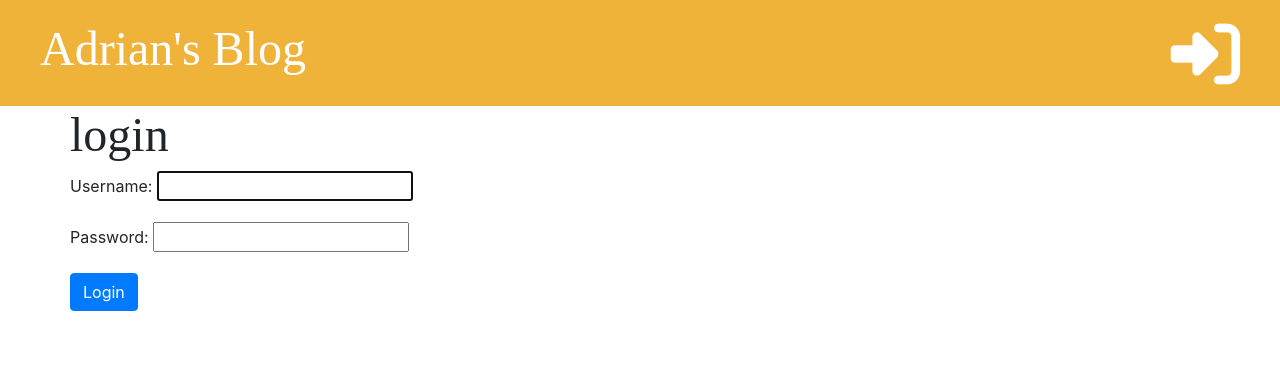
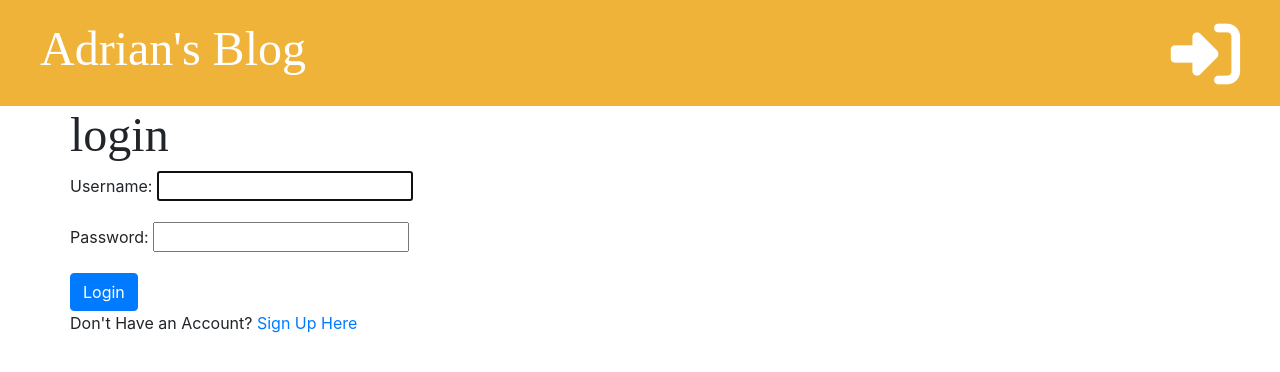
Before and after one commit to AdrianIlovan/my_django_blog_site, a Django app: page /accounts/login/ in a window 1280 px wide. Shown: the top 372 px of the page. Run offline with Django 3.2, Linux system fonts and the light colour scheme; some libraries are stand-ins or nearby versions.

Commit message:
Add signup new user login.

```diff
--- a/blog/templates/registration/login.html
+++ b/blog/templates/registration/login.html
@@ -9,4 +9,7 @@
         {{ form.as_p }}
     <button type="submit" class="btn btn-primary">Login</button>
     </form>
+    <p>
+        Don't Have an Account? <a href="{% url 'signup' %}">Sign Up Here</a>
+    </p>
 {% endblock %}
```
Also changed, not shown: db.sqlite3.
